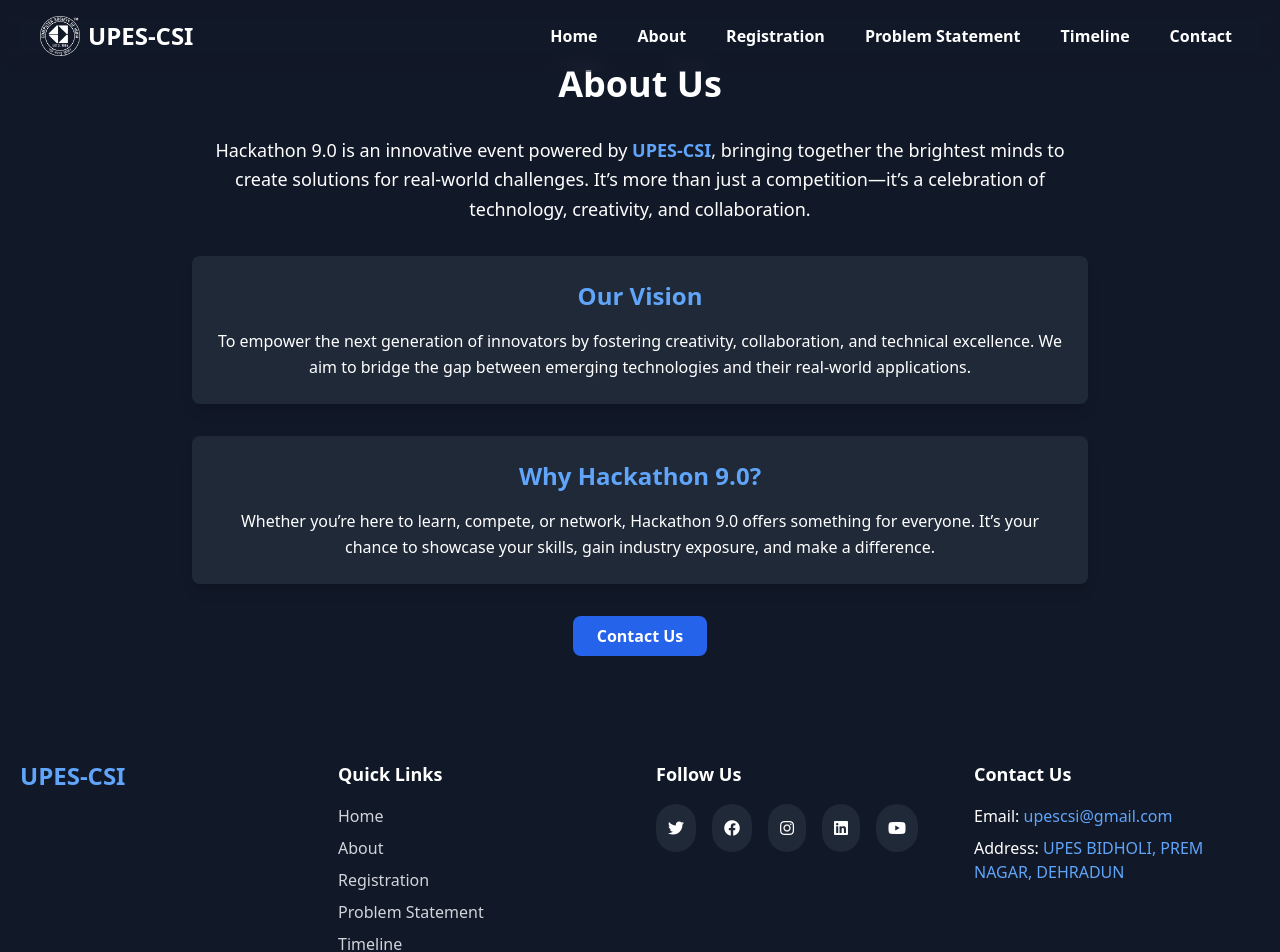
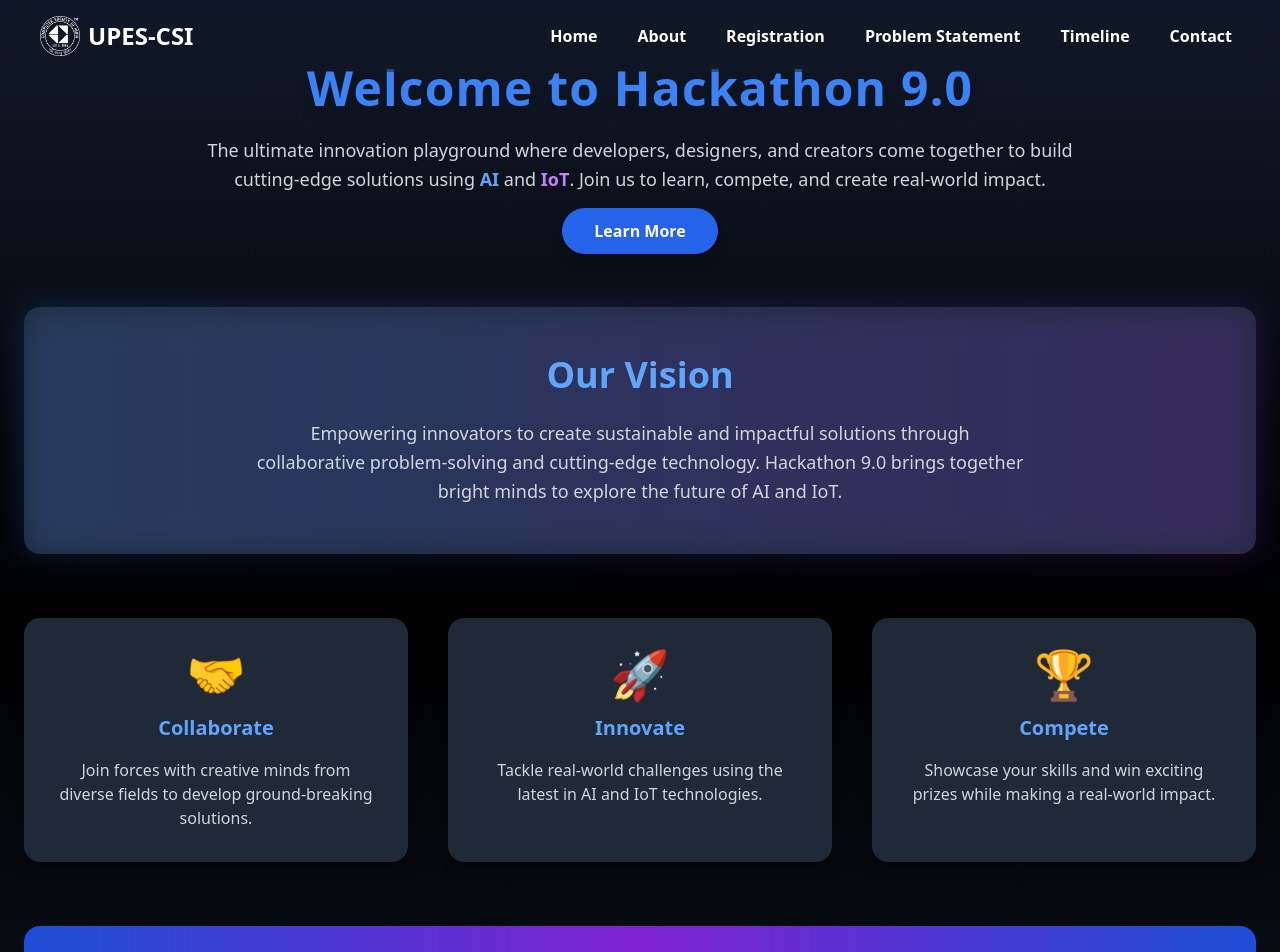
Before and after one commit to UPESCSI23/Hackathon-9.O, a React (Vite) app: page /about in a window 1280 px wide. Shown: the top 952 px of the page. Built offline with nearby package versions, Linux system fonts and the light colour scheme.

Commit message:
contact & about page

```diff
--- a/src/App.jsx
+++ b/src/App.jsx
@@ -8,7 +8,7 @@
 import Navbar from "./Components/Navbar/Navbar";
 import Footer from "./Components/Footer/Footer";
 import About from "./Components/About/About";
-import Contact from "./Components/Contact/Contact";
+import Contact from "./Components/Contact/contact";
 function App() {
   return (
     <BrowserRouter>
--- a/src/Components/About/about.jsx
+++ b/src/Components/About/about.jsx
@@ -2,45 +2,93 @@
 
 const About = () => {
   return (
-    <div className="bg-gray-900 text-white py-16 px-6">
-      <div className="max-w-4xl mx-auto">
-        <h1 className="text-4xl font-bold text-center mb-8">
-          About Us
+    <div className="bg-gradient-to-b from-gray-900 via-black to-gray-900 text-white py-16 px-6">
+      <div className="max-w-7xl mx-auto space-y-16">
+        {/* Hero Section */}
+        <div className="text-center space-y-6">
+          <h1 className="text-5xl font-extrabold text-blue-500 tracking-wide drop-shadow-lg">
+            Welcome to Hackathon 9.0
           </h1>
-        <p className="text-lg leading-relaxed text-center mb-8">
-          Hackathon 9.0 is an innovative event powered by{" "}
-          <span className="text-blue-400 font-semibold">UPES-CSI</span>,
-          bringing together the brightest minds to create solutions for real-world challenges.
-          It’s more than just a competition—it’s a celebration of technology, creativity,
-          and collaboration.
+          <p className="text-lg text-gray-300 leading-relaxed max-w-4xl mx-auto">
+            The ultimate innovation playground where developers, designers, and creators come together to build cutting-edge solutions using{" "}
+            <span className="text-blue-400 font-semibold">AI</span> and{" "}
+            <span className="text-purple-400 font-semibold">IoT</span>. Join us to learn, compete, and create real-world impact.
           </p>
-        <div className="bg-gray-800 p-6 rounded-lg shadow-lg mb-8">
-          <h2 className="text-2xl font-bold text-blue-400 mb-4 text-center">
+
+          {/* Space and Buttons */}
+          <div className="space-y-4">
+            <a
+              href="#vision"
+              className="bg-blue-600 hover:bg-blue-700 text-white font-semibold py-3 px-8 rounded-full shadow-lg transition-all duration-300 hover:scale-105"
+            >
+              Learn More
+            </a>
+
+          </div>
+        </div>
+
+        {/* Vision Section */}
+        <div id="vision" className="relative bg-gray-800 p-12 rounded-2xl shadow-2xl">
+          <div className="absolute inset-0 bg-gradient-to-r from-blue-500 to-purple-600 opacity-20 blur-lg pointer-events-none"></div>
+          <div className="relative space-y-6">
+            <h2 className="text-4xl font-bold text-center text-blue-400">
               Our Vision
             </h2>
-          <p className="text-base leading-relaxed text-center">
-            To empower the next generation of innovators by fostering creativity,
-            collaboration, and technical excellence. We aim to bridge the gap between
-            emerging technologies and their real-world applications.
+            <p className="text-gray-300 text-lg leading-relaxed text-center max-w-3xl mx-auto">
+              Empowering innovators to create sustainable and impactful solutions through collaborative problem-solving and cutting-edge technology. Hackathon 9.0 brings together bright minds to explore the future of AI and IoT.
             </p>
           </div>
-        <div className="bg-gray-800 p-6 rounded-lg shadow-lg">
-          <h2 className="text-2xl font-bold text-blue-400 mb-4 text-center">
-            Why Hackathon 9.0?
+        </div>
+
+        {/* Features Section */}
+        <div className="grid grid-cols-1 sm:grid-cols-2 lg:grid-cols-3 gap-10">
+          {[
+            {
+              title: "Collaborate",
+              description:
+                "Join forces with creative minds from diverse fields to develop ground-breaking solutions.",
+              icon: "🤝",
+            },
+            {
+              title: "Innovate",
+              description:
+                "Tackle real-world challenges using the latest in AI and IoT technologies.",
+              icon: "🚀",
+            },
+            {
+              title: "Compete",
+              description:
+                "Showcase your skills and win exciting prizes while making a real-world impact.",
+              icon: "🏆",
+            },
+          ].map((feature, index) => (
+            <div
+              key={index}
+              className="bg-gray-800 p-8 rounded-2xl shadow-lg text-center space-y-4 hover:scale-105 transition-transform duration-300"
+            >
+              <div className="text-5xl">{feature.icon}</div>
+              <h3 className="text-xl font-bold text-blue-400">{feature.title}</h3>
+              <p className="text-gray-300">{feature.description}</p>
+            </div>
+          ))}
+        </div>
+
+        {/* Why Choose Us Section */}
+        <div className="bg-gradient-to-r from-blue-700 via-purple-700 to-blue-700 py-12 px-8 rounded-2xl shadow-xl text-center space-y-6">
+          <h2 className="text-4xl font-extrabold text-white">
+            Why Choose Hackathon 9.0?
           </h2>
-          <p className="text-base leading-relaxed text-center">
-            Whether you’re here to learn, compete, or network, Hackathon 9.0 offers
-            something for everyone. It’s your chance to showcase your skills,
-            gain industry exposure, and make a difference.
+          <p className="text-lg text-gray-200 max-w-3xl mx-auto leading-relaxed">
+            Hackathon 9.0 isn’t just a competition—it's an unforgettable experience! Gain hands-on experience, network with top industry professionals, and create impactful solutions that could change the world.
           </p>
-        </div>
-        <div className="text-center mt-8">
+          <div className="space-y-4">
           <a
             href="/contact"
-            className="inline-block bg-blue-600 hover:bg-blue-700 text-white font-bold py-2 px-6 rounded-lg transition-all duration-300"
+            className="bg-purple-600 hover:bg-purple-700 text-white font-bold py-3 px-10 rounded-full shadow-lg transition-all duration-300 hover:scale-105"
           >
             Contact Us
           </a>
+          </div>
         </div>
       </div>
     </div>
```
Also changed, not shown: src/Components/Contact/contact.jsx (+86 -30 lines). Lines whose indentation alone changed are shown as unchanged.
